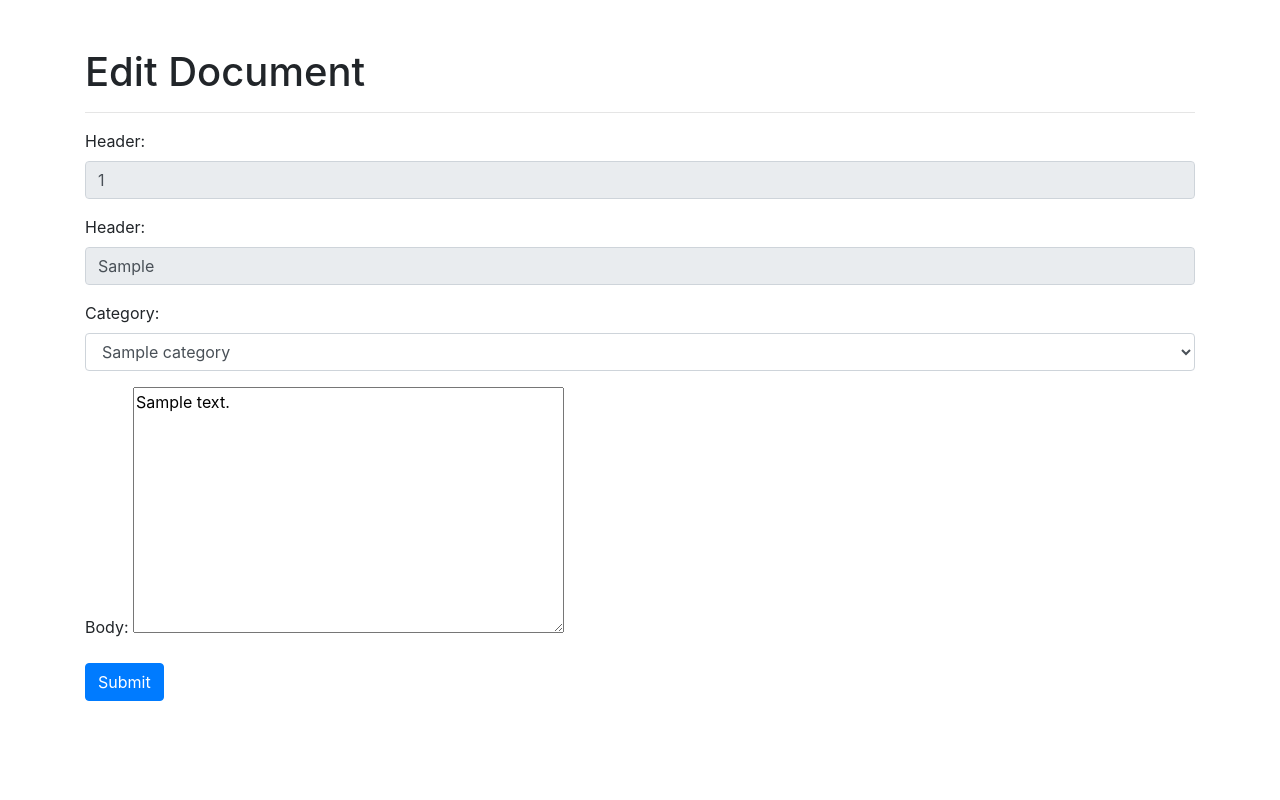
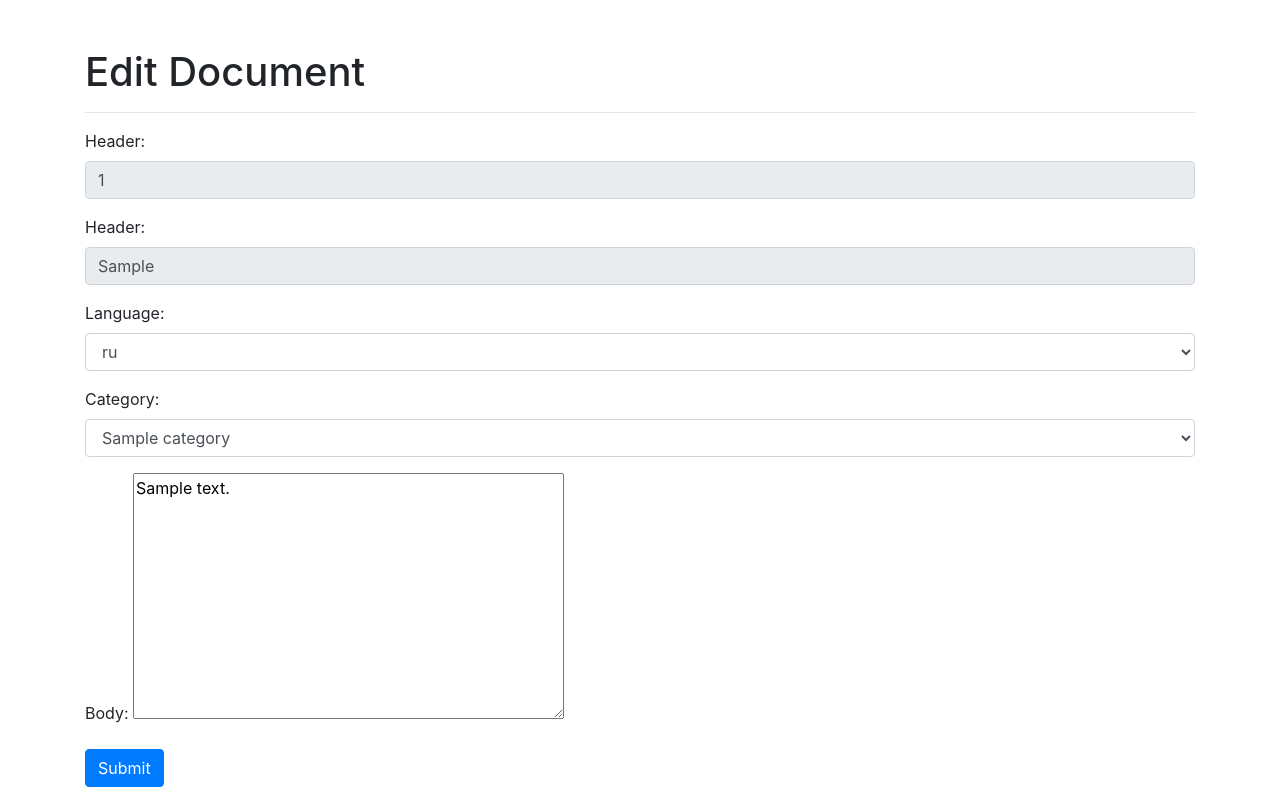
Before and after one commit to gozle/gozle_legal, a Django app: page /documents/edit/1 in a window 1280 px wide. Run offline with Django 4.2, Linux system fonts and the light colour scheme; a user stored in the database is signed in; tables that the repository leaves empty hold one stand-in row (values such as "Sample post"); some libraries are stand-ins or nearby versions.

Commit message:
added languages

```diff
--- a/core/static/core/js/add-document.js
+++ b/core/static/core/js/add-document.js
@@ -26,7 +26,7 @@ document.addEventListener("DOMContentLoaded", ()=>{
         var value = CKEDITOR.instances['id_body'].getData()
         let category = document.querySelector("#category").value
         let header = document.querySelector("#header").value
-
+        let language = document.querySelector("#language").value;
         fetch('/api/', {
             method: "POST",
             headers: {
@@ -36,7 +36,8 @@ document.addEventListener("DOMContentLoaded", ()=>{
             body: JSON.stringify({
                 header:header,
                 body:value,
-                category:category
+                category:category,
+                language:language,
             })
         })
         .then(response =>{
--- a/core/static/core/js/edit-document.js
+++ b/core/static/core/js/edit-document.js
@@ -25,7 +25,8 @@ document.addEventListener("DOMContentLoaded", () => {
         let category = document.querySelector("#category").value;
         let header = document.querySelector("#header").value;
         let documentId = document.querySelector("#documentId").value; // Assuming you have a hidden input for document ID
-
+        let language = document.querySelector("#language").value;
+        console.log(language)
         fetch(`/api/${documentId}`, { // Update the URL with the document ID
             method: "PUT", // Use PUT method
             headers: {
@@ -35,18 +36,17 @@ document.addEventListener("DOMContentLoaded", () => {
             body: JSON.stringify({
                 header: header,
                 body: value,
-                category: category
+                category: category,
+                language: language,
             })
         })
         .then(response => {
             if (response.ok) {
                 window.location.replace(`/documents/${documentId}`);
             }
-            return response.json(); // Parse error response as JSON
-        })
-        .then(data => {
-            // Display error message to the user
-            alert("Error: " + data['error']);
+            else{
+                console.log("something went wrong")
+            }
         })
     });
 });
--- a/core/urls.py
+++ b/core/urls.py
@@ -6,5 +6,6 @@ app_name = "core"
 
 urlpatterns = [
     path("", views.index, name = "index"),
-    path("category/<int:id>", views.get_category, name = "category")
+    path("category/<int:id>", views.get_category, name = "category"),
+    path("language/<int:id>", views.select_language_document, name = "langPage")
 ]
--- a/documents/models.py
+++ b/documents/models.py
@@ -1,11 +1,24 @@
 from django.db import models
 from ckeditor.fields import RichTextField
 from simple_history.models import HistoricalRecords
-from .utils import get_language_choices
+
+class Language(models.Model):
+    class SelectLanguage(models.TextChoices):
+        RU = 'ru', 'Ru'
+        ENG = 'eng', 'Eng'
+
+    language_name = models.CharField(max_length = 10, choices = SelectLanguage.choices, default = SelectLanguage.RU)
+
+    @classmethod
+    def add_language(cls, code, label):
+        setattr(cls.SelectLanguage, code.upper(), (code.lower(), label.capitalize()))
+
+    def __str__(self):
+        return self.language_name
 
 class Category(models.Model):
     title = models.CharField(max_length = 64, unique = True)
-
+    language = models.ForeignKey(Language, related_name = "category_language", on_delete = models.CASCADE)
     def __str__(self):
         return self.title
 
@@ -22,6 +35,7 @@ class Document(models.Model):
     timestamp = models.DateTimeField(auto_now_add = True)
     status = models.CharField(max_length = 10, choices = DocumentStatus.choices, default = DocumentStatus.ACTIVE)
     history = HistoricalRecords()
+    language = models.ForeignKey(Language, related_name = "document_language", on_delete = models.CASCADE)
 
     def __str__(self):
         return self.header
--- a/documents/templates/documents/edit-document.html
+++ b/documents/templates/documents/edit-document.html
@@ -21,6 +21,19 @@
             <div class="form-group">
                 <label for="title">Header:</label>
                 <input type="text" class="form-control" id="header" value = "{{document.header}}" name="header" placeholder="Enter document header" readonly required>
+            </div>
+            <div class="form-group">
+                <label for="language">Language:</label>
+                <select class="form-control" id="language" name="language" required>
+                    {% for language in languages %}
+                        {% if language == document.language %}
+                            <option value="{{language.id}}" selected>{{language}}</option>
+
+                            {% else %}
+                            <option value="{{ language.id }}">{{ language}}</option>
+                        {% endif %}
+                    {% endfor %}
+                </select>
             </div>
             <div class="form-group">
                 <label for="category">Category:</label>
--- a/documents/views.py
+++ b/documents/views.py
@@ -3,7 +3,7 @@ from django.core.cache import cache
 from django.urls import reverse
 from django.http import HttpResponseRedirect, JsonResponse
 from django.conf import settings
-from .models import Category, Document
+from .models import Category, Document, Language
 from .forms import PostForm
 from .utils import get_language_choices
 from django_elasticsearch_dsl import search
@@ -14,8 +14,7 @@ CACHE_TTL = getattr(settings, "CACHE_TTL")
 def add_document_view(request):
     if request.user.is_authenticated:
         categories = Category.objects.all()
-        languages = get_language_choices()
-        context = {"allCategories":categories, "form":PostForm, "languages":languages}
+        context = {"allCategories":categories, "form":PostForm, "languages":Language.objects.all()}
         return render(request, "documents/add-document.html", context)
     return JsonResponse({"status":"500 Auth Error"})
 
@@ -45,5 +44,7 @@ def edit_document_view(request, id):
     if request.user.is_authenticated:
         document = Document.objects.get(id = id)
         form = PostForm({"body":document.body})
-        context = {"document":document, "form":form, "allCategories":Category.objects.all()}
+        context = {"document":document, "form":form,
+                   "allCategories":Category.objects.all(),
+                   "languages":Language.objects.all()}
         return render(request, "documents/edit-document.html", context)
--- a/documents_api/serializers.py
+++ b/documents_api/serializers.py
@@ -7,5 +7,6 @@ class DocumentSerializer(serializers.ModelSerializer):
         fields = [
             'header',
             'body',
-            'category'
+            'category',
+            'language',
         ]
```
Also changed, not shown: core/templates/core/index.html (+13 -0 lines), core/views.py (+10 -3 lines), documents/admin.py (+11 -1 lines), documents/templates/documents/add-document.html (+13 -0 lines), documents/utils.py (deleted, +0 -8 lines), documents_api/views.py (+5 -3 lines), README.md, core/templates/core/layout.html (line endings or trailing spaces).
